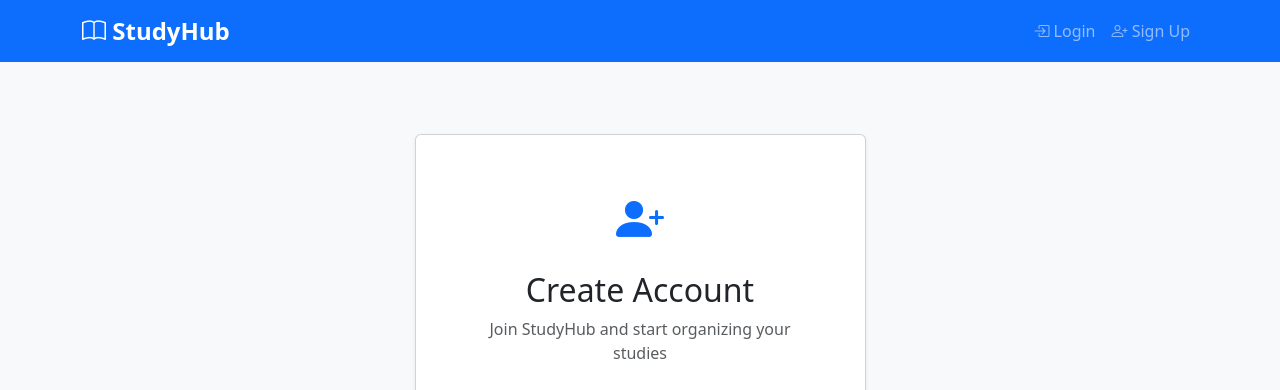
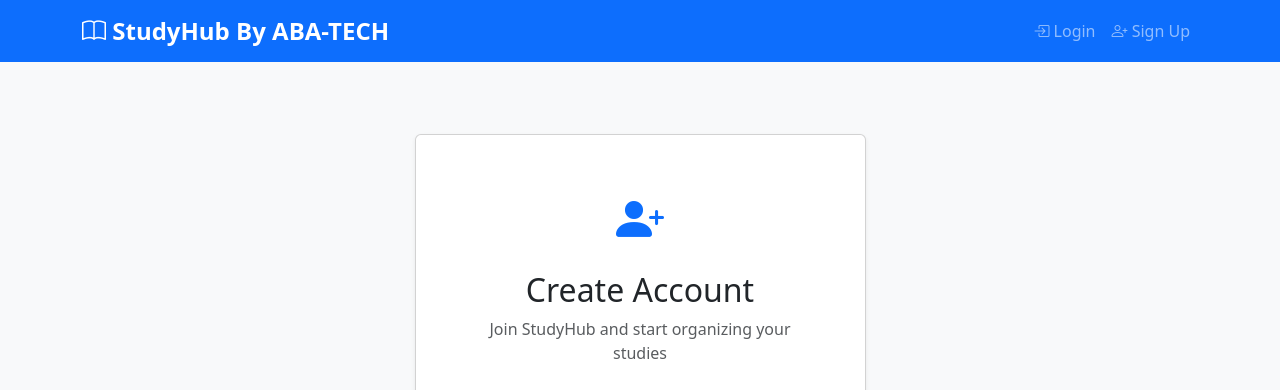
Before and after one commit to Jerrydell/Studyhub, a Flask app: page /auth/register in a window 1280 px wide. Shown: the top 390 px of the page. Run offline with Flask 3, Linux system fonts and the light colour scheme.

Commit message:
Update navbar brand and footer

```diff
--- a/app/templates/base.html
+++ b/app/templates/base.html
@@ -1,6 +1,4 @@
-<!DOCTYPE html>
-<html lang="en">
-<head>
+<!DOCTYPE html> <html lang="en"> <head>
     <meta charset="UTF-8">
     <meta name="viewport" content="width=device-width, initial-scale=1.0">
     <meta name="description" content="StudyHub - Student Productivity Platform">
@@ -25,10 +23,10 @@
     <nav class="navbar navbar-expand-lg navbar-dark bg-primary">
         <div class="container">
             <a class="navbar-brand" href="{{ url_for('main.index') }}">
-                <i class="bi bi-book"></i> StudyHub
-            </a>
+    <i class="bi bi-book"></i> StudyHub By ABA-TECH
+</a>
 
-            <button class="navbar-toggler" type="button" data-bs-toggle="collapse" data-bs-target="#navbarNav">
+          <button class="navbar-toggler" type="button" data-bs-toggle="collapse" data-bs-target="#navbarNav">
                 <span class="navbar-toggler-icon"></span>
             </button>
 
```
